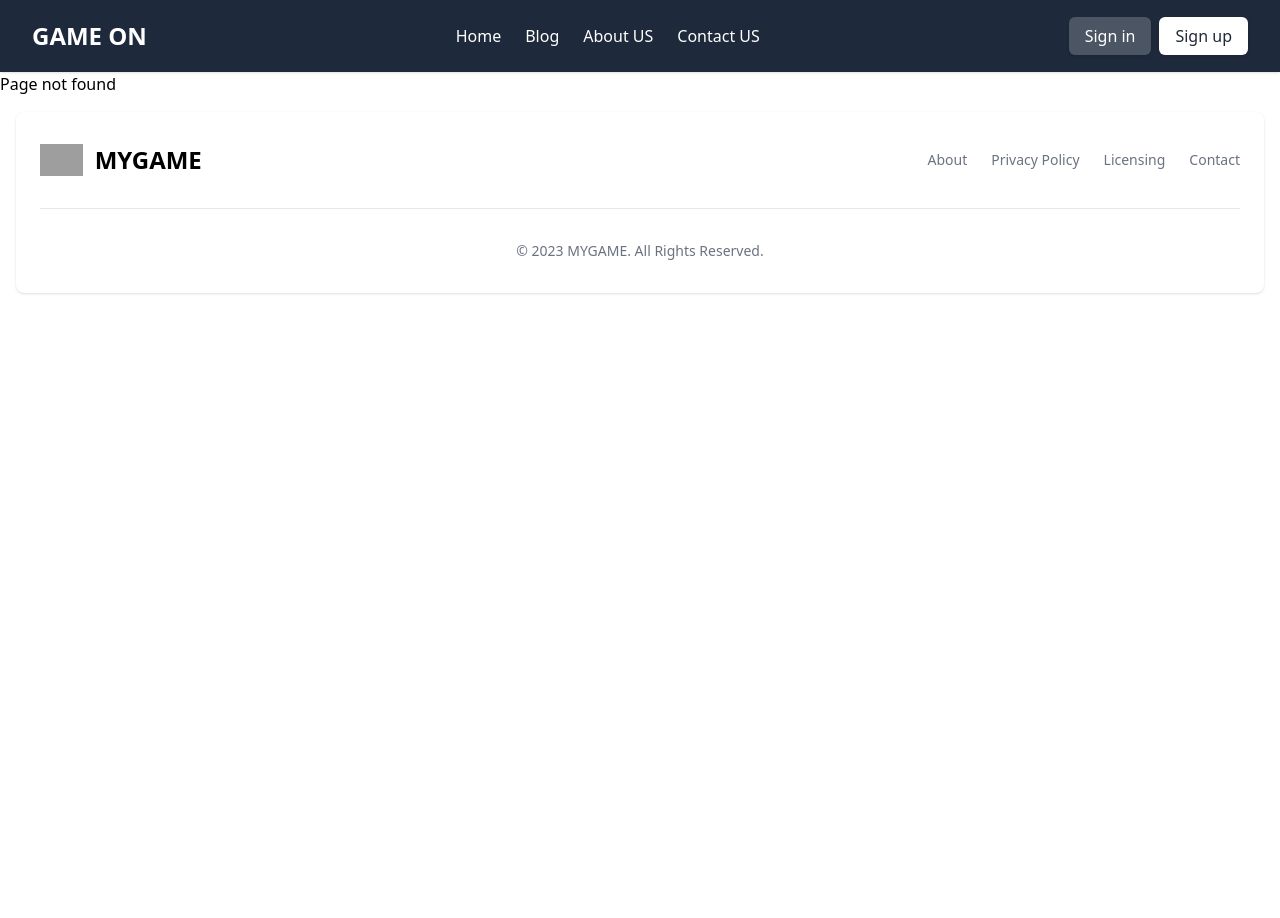
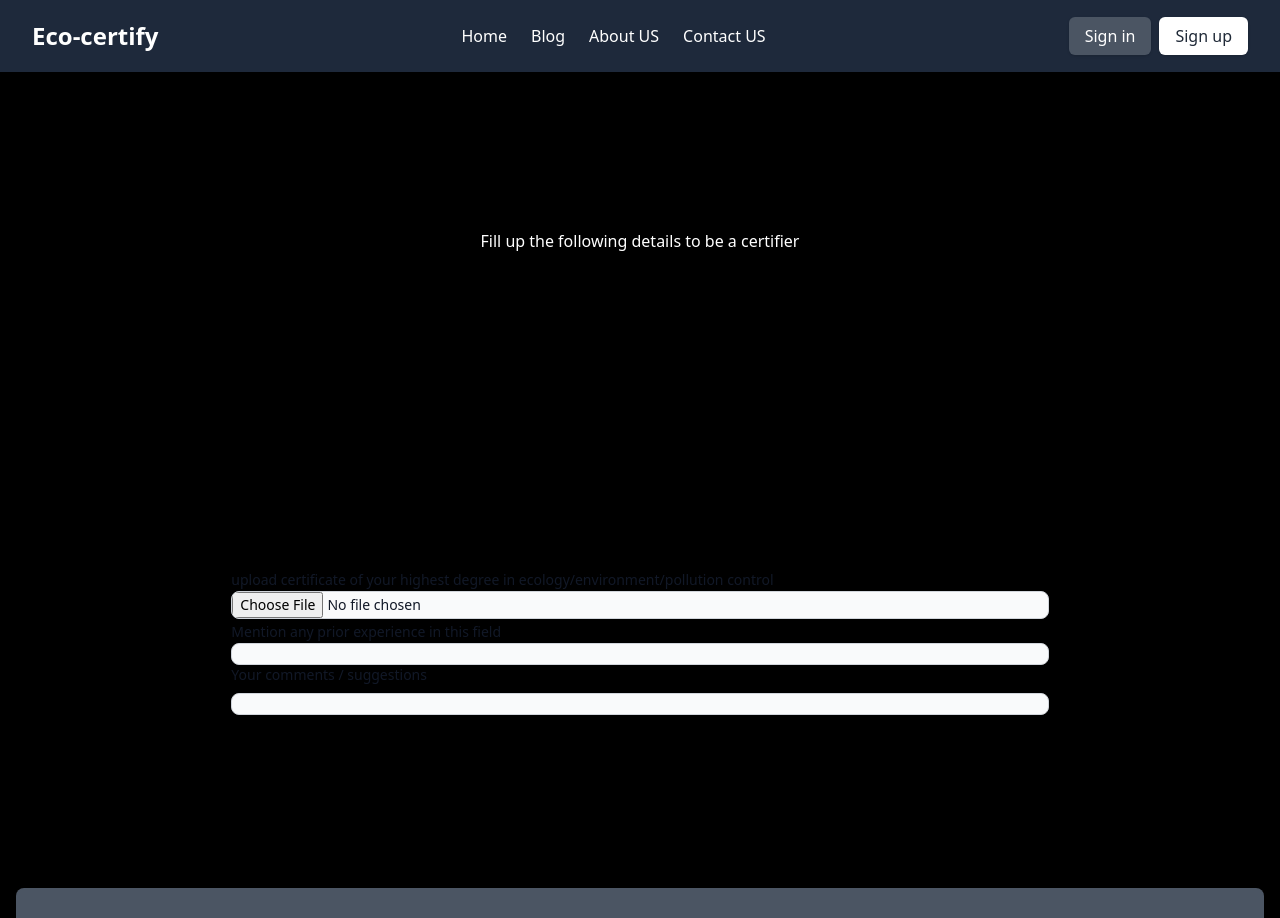
Before and after one commit to Ashish-Verma-MNNIT/Stuck-Between-Pixels, a Next.js app in the folder hack36/: page /certifier/apply in a window 1280 px wide. Before the commit this address had no page. Shown: the top 918 px of the page. Before the commit the page ends 800 px from the top, so only its background shows below. Built offline with nearby package versions, Linux system fonts and the light colour scheme; grey boxes are pictures that could not be loaded.

Commit message:
created application pages

```diff
--- a/hack36/src/components/Footer.js
+++ /dev/null
@@ -1,48 +0,0 @@
-export default function Footer() {
-  return (
-    <div>
-      <footer className="bg-white rounded-lg shadow dark:bg-gray-900 m-4">
-        <div className="w-full container mx-auto p-4 md:px-6 md:py-8">
-          <div className="sm:flex sm:items-center sm:justify-between">
-            <a href="#" className="flex items-center mb-4 sm:mb-0">
-              <img src="#" className="h-8 mr-3" alt="Flowbite Logo" />
-              <span className="self-center text-2xl font-semibold whitespace-nowrap dark:text-white">
-                MYGAME
-              </span>
-            </a>
-            <ul className="flex flex-wrap items-center mb-6 text-sm font-medium text-gray-500 sm:mb-0 dark:text-gray-400">
-              <li>
-                <a href="#" className="mr-4 hover:underline md:mr-6 ">
-                  About
-                </a>
-              </li>
-              <li>
-                <a href="#" className="mr-4 hover:underline md:mr-6">
-                  Privacy Policy
-                </a>
-              </li>
-              <li>
-                <a href="#" className="mr-4 hover:underline md:mr-6 ">
-                  Licensing
-                </a>
-              </li>
-              <li>
-                <a href="#" className="hover:underline">
-                  Contact
-                </a>
-              </li>
-            </ul>
-          </div>
-          <hr className="my-6 border-gray-200 sm:mx-auto dark:border-gray-700 lg:my-8" />
-          <span className="block text-sm text-gray-500 sm:text-center dark:text-gray-400">
-            © 2023{" "}
-            <a href="#" className="hover:underline">
-              MYGAME
-            </a>
-            . All Rights Reserved.
-          </span>
-        </div>
-      </footer>
-    </div>
-  );
-}
--- /dev/null
+++ b/hack36/src/components/Footer.jsx
@@ -0,0 +1,62 @@
+import Link from "next/link"
+
+export default function Footer() {
+	return (
+		<div className="">
+			<footer className="m-4 text-white bg-gray-600 rounded-lg ">
+				<div className="container w-full p-4 mx-auto md:px-6 md:py-8">
+					<div className="sm:flex sm:items-center sm:justify-between">
+						<Link
+							href="/"
+							className="flex items-center mb-4 sm:mb-0">
+							<img
+								src="#"
+								className="h-8 mr-3"
+								alt="Eco Certify"
+							/>
+							<span className="self-center text-2xl font-semibold whitespace-nowrap">
+								Eco-Certify
+							</span>
+						</Link>
+						<ul className="flex flex-wrap items-center mb-6 text-sm font-medium text-gray-200 sm:mb-0">
+							<li>
+								<Link
+									href="#"
+									className="mr-4 hover:underline md:mr-6 ">
+									About
+								</Link>
+							</li>
+							<li>
+								<Link
+									href="#"
+									className="mr-4 hover:underline md:mr-6">
+									Privacy Policy
+								</Link>
+							</li>
+							<li>
+								<Link
+									href="#"
+									className="mr-4 hover:underline md:mr-6 ">
+									Licensing
+								</Link>
+							</li>
+							<li>
+								<Link href="#" className="hover:underline">
+									Contact
+								</Link>
+							</li>
+						</ul>
+					</div>
+					<hr className="my-6 border-gray-200 sm:mx-auto dark:border-gray-700 lg:my-8" />
+					<span className="block text-sm text-gray-200 sm:text-center">
+						© 2023{" "}
+						<Link href="#" className="hover:underline">
+							Eco Certify
+						</Link>
+						. All Rights Reserved.
+					</span>
+				</div>
+			</footer>
+		</div>
+	)
+}
--- a/hack36/src/components/Navbar.jsx
+++ b/hack36/src/components/Navbar.jsx
@@ -1,7 +1,7 @@
-import { useState } from "react";
+import { useState } from "react"
 
 export default function NavBar() {
-    const [navbar, setNavbar] = useState(false);
+	const [navbar, setNavbar] = useState(false)
 
 	return (
 		<nav className="sticky top-0 z-50 w-full shadow bg-slate-800">
@@ -9,20 +9,20 @@ export default function NavBar() {
 				<div>
 					<div className="flex items-center justify-between py-3 md:py-5 md:block">
 						<a href="javascript:void(0)">
-                            <h2 className="text-2xl font-bold text-white">GAME ON </h2>
+							<h2 className="text-2xl font-bold text-white">
+								Eco-certify{" "}
+							</h2>
 						</a>
 						<div className="md:hidden">
 							<button
 								className="p-2 text-gray-700 rounded-md outline-none focus:border-gray-400 focus:border"
-                                onClick={() => setNavbar(!navbar)}
-                            >
+								onClick={() => setNavbar(!navbar)}>
 								{navbar ? (
 									<svg
 										xmlns="http://www.w3.org/2000/svg"
 										className="w-6 h-6 text-white"
 										viewBox="0 0 20 20"
-                                        fill="currentColor"
-                                    >
+										fill="currentColor">
 										<path
 											fillRule="evenodd"
 											d="M4.293 4.293a1 1 0 011.414 0L10 8.586l4.293-4.293a1 1 0 111.414 1.414L11.414 10l4.293 4.293a1 1 0 01-1.414 1.414L10 11.414l-4.293 4.293a1 1 0 01-1.414-1.414L8.586 10 4.293 5.707a1 1 0 010-1.414z"
@@ -36,8 +36,7 @@ export default function NavBar() {
 										fill="none"
 										viewBox="0 0 24 24"
 										stroke="currentColor"
-                                        strokeWidth={2}
-                                    >
+										strokeWidth={2}>
 										<path
 											strokeLinecap="round"
 											strokeLinejoin="round"
@@ -51,9 +50,9 @@ export default function NavBar() {
 				</div>
 				<div>
 					<div
-                        className={`flex-1 justify-self-center pb-3 mt-8 md:block md:pb-0 md:mt-0 ${navbar ? "block" : "hidden"
-                            }`}
-                    >
+						className={`flex-1 justify-self-center pb-3 mt-8 md:block md:pb-0 md:mt-0 ${
+							navbar ? "block" : "hidden"
+						}`}>
 						<ul className="items-center justify-center space-y-8 md:flex md:space-x-6 md:space-y-0">
 							<li className="text-white hover:text-indigo-200">
 								<a href="javascript:void(0)">Home</a>
@@ -72,14 +71,12 @@ export default function NavBar() {
 						<div className="mt-3 space-y-2 lg:hidden md:inline-block">
 							<a
 								href="javascript:void(0)"
-                                className="inline-block w-full px-4 py-2 text-center text-white bg-gray-600 rounded-md shadow hover:bg-gray-800"
-                            >
+								className="inline-block w-full px-4 py-2 text-center text-white bg-gray-600 rounded-md shadow hover:bg-gray-800">
 								Sign in
 							</a>
 							<a
 								href="javascript:void(0)"
-                                className="inline-block w-full px-4 py-2 text-center text-gray-800 bg-white rounded-md shadow hover:bg-gray-100"
-                            >
+								className="inline-block w-full px-4 py-2 text-center text-gray-800 bg-white rounded-md shadow hover:bg-gray-100">
 								Sign up
 							</a>
 						</div>
@@ -88,18 +85,16 @@ export default function NavBar() {
 				<div className="hidden space-x-2 md:inline-block">
 					<a
 						href="javascript:void(0)"
-                        className="px-4 py-2 text-white bg-gray-600 rounded-md shadow hover:bg-gray-800"
-                    >
+						className="px-4 py-2 text-white bg-gray-600 rounded-md shadow hover:bg-gray-800">
 						Sign in
 					</a>
 					<a
 						href="javascript:void(0)"
-                        className="px-4 py-2 text-gray-800 bg-white rounded-md shadow hover:bg-gray-100"
-                    >
+						className="px-4 py-2 text-gray-800 bg-white rounded-md shadow hover:bg-gray-100">
 						Sign up
 					</a>
 				</div>
 			</div>
 		</nav>
-    );
+	)
 }
--- a/hack36/src/pages/_document.js
+++ b/hack36/src/pages/_document.js
@@ -1,10 +1,10 @@
-import { Html, Head, Main, NextScript } from 'next/document'
+import { Html, Head, Main, NextScript } from "next/document"
 
 export default function Document() {
 	return (
 		<Html lang="en">
 			<Head />
-      <body>
+			<body className="text-white bg-black">
 				<Main />
 				<NextScript />
 			</body>
--- /dev/null
+++ b/hack36/src/pages/certificate/apply.jsx
@@ -0,0 +1,52 @@
+import { useState } from "react"
+
+export default function Apply() {
+	const [data, setData] = useState(null)
+	return (
+		<div>
+			Fill up the following details to apply for eco-certification of any
+			project
+			<form>
+				<fieldset className="py-2">
+					<label
+						className="block mb-2 text-sm font-medium text-gray-900 dark:text-white"
+						htmlFor="energy">
+						Energy consumption
+					</label>
+					<input
+						className="block w-full text-sm text-gray-900 border border-gray-300 rounded-lg cursor-pointer bg-gray-50 dark:text-gray-400 focus:outline-none dark:bg-gray-700 dark:border-gray-600 dark:placeholder-gray-400"
+						id="energy"
+						type="file"
+					/>
+				</fieldset>
+				<fieldset>
+					<label
+						className="block mb-2 text-sm font-medium text-gray-900 dark:text-white"
+						htmlFor="waste">
+						Waste generation and disposal
+					</label>
+					<input
+						className="block w-full text-sm text-gray-900 border border-gray-300 rounded-lg cursor-pointer bg-gray-50 dark:text-gray-400 focus:outline-none dark:bg-gray-700 dark:border-gray-600 dark:placeholder-gray-400"
+						id="waste"
+						type="file"
+					/>
+				</fieldset>
+				<fieldset>
+					<label
+						className="block mb-2 text-sm font-medium text-gray-900 dark:text-white"
+						htmlFor="carbon">
+						Carbon footprint
+					</label>
+					<input
+						className="block w-full text-sm text-gray-900 border border-gray-300 rounded-lg cursor-pointer bg-gray-50 dark:text-gray-400 focus:outline-none dark:bg-gray-700 dark:border-gray-600 dark:placeholder-gray-400"
+						id="carbon"
+						type="file"
+					/>
+				</fieldset>
+				<button type="submit" onClick={apply}>
+					Submit
+				</button>
+			</form>
+		</div>
+	)
+}
--- a/hack36/src/pages/certificate/index.jsx
+++ b/hack36/src/pages/certificate/index.jsx
@@ -1,3 +1,28 @@
+// export async function getStaticProps() {
+// 	const res = await fetch("")
+// 	const users = await res.json()
+// 	return { props: { users } }
+// }
 export default function Certificate() {
-	return <div>index</div>
+	// get this data from db after login...
+	const data = [
+		{
+			id: 1,
+			product: "something",
+			certificate_type: "A",
+		},
+		{
+			id: 1,
+			product: "something",
+			certificate_type: "A",
+		},
+	]
+	return (
+		<div>
+			Here is a list of all your certificates:-
+			{data.map(d => (
+				<Card data={d} />
+			))}
+		</div>
+	)
 }
--- /dev/null
+++ b/hack36/src/pages/certifier/apply.jsx
@@ -0,0 +1,49 @@
+import { useState } from "react"
+
+export default function Apply() {
+	const [data, setData] = useState(null)
+	return (
+		<div className="grid h-screen place-items-center">
+			Fill up the following details to be a certifier
+			<form>
+				<fieldset className="">
+					<label
+						className="mb-2 text-sm font-medium text-gray-900 dark:text-white"
+						htmlFor="energy">
+						upload certificate of your highest degree in
+						ecology/environment/pollution control
+					</label>
+					<input
+						className="w-full text-sm text-gray-900 border border-gray-300 rounded-lg cursor-pointer bg-gray-50 dark:text-gray-400 focus:outline-none dark:bg-gray-700 dark:border-gray-600 dark:placeholder-gray-400"
+						id="energy"
+						type="file"
+					/>
+				</fieldset>
+				<fieldset>
+					<label
+						className="mb-2 text-sm font-medium text-gray-900 dark:text-white"
+						htmlFor="experience">
+						Mention any prior experience in this field
+					</label>
+					<input
+						className="block w-full text-sm text-gray-900 border border-gray-300 rounded-lg cursor-pointer bg-gray-50 dark:text-gray-400 focus:outline-none dark:bg-gray-700 dark:border-gray-600 dark:placeholder-gray-400"
+						id="experience"
+						type="text"
+					/>
+				</fieldset>
+				<fieldset>
+					<label
+						className="block mb-2 text-sm font-medium text-gray-900 dark:text-white"
+						htmlFor="comments">
+						Your comments / suggestions
+					</label>
+					<input
+						className="block w-full text-sm text-gray-900 border border-gray-300 rounded-lg cursor-pointer bg-gray-50 dark:text-gray-400 focus:outline-none dark:bg-gray-700 dark:border-gray-600 dark:placeholder-gray-400"
+						id="comments"
+						type="text"
+					/>
+				</fieldset>
+			</form>
+		</div>
+	)
+}
--- a/hack36/src/pages/certifier/index.jsx
+++ b/hack36/src/pages/certifier/index.jsx
@@ -1,3 +1,3 @@
 export default function Certifier() {
-	return <div>index</div>
+	return <div></div>
 }
--- a/hack36/src/pages/index.js
+++ b/hack36/src/pages/index.js
@@ -11,8 +11,10 @@ export default function Home() {
 				/>
 				<link rel="icon" href="/favicon.ico" />
 			</Head>
-			<main className="py-1 text-white bg-gray-900">
-				<div className="text-2xl font-bold text-center"></div>
+			<main className="py-1">
+				<div className="text-2xl font-bold text-center">
+					<h1>Get your companies certified</h1>
+				</div>
 			</main>
 		</>
 	)
```
Lines whose indentation alone changed are shown as unchanged.
